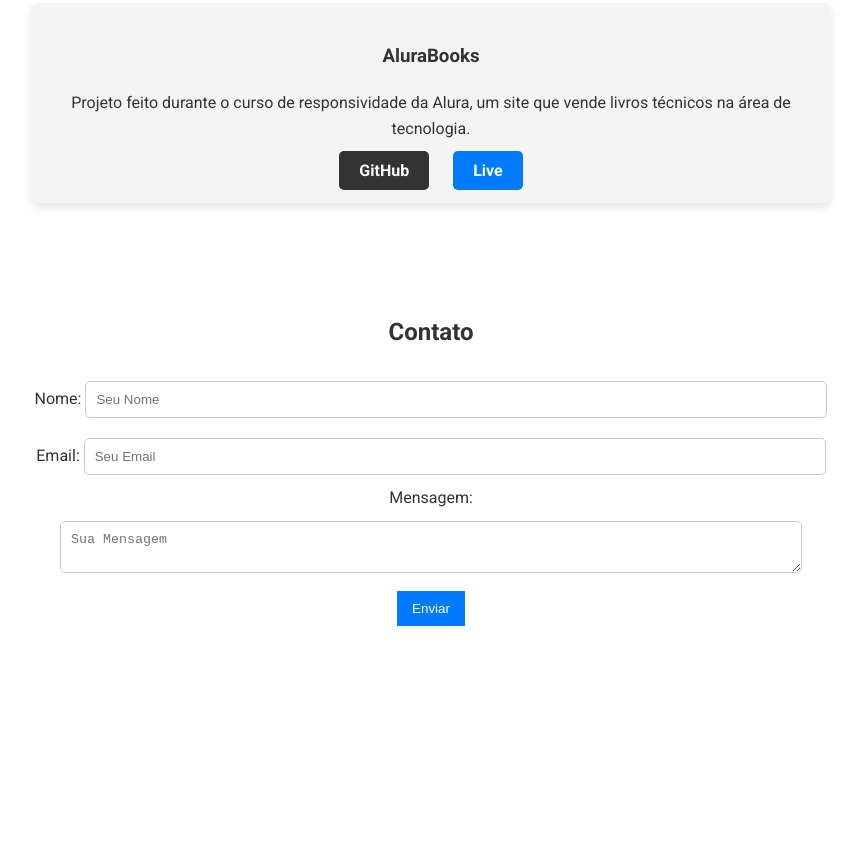
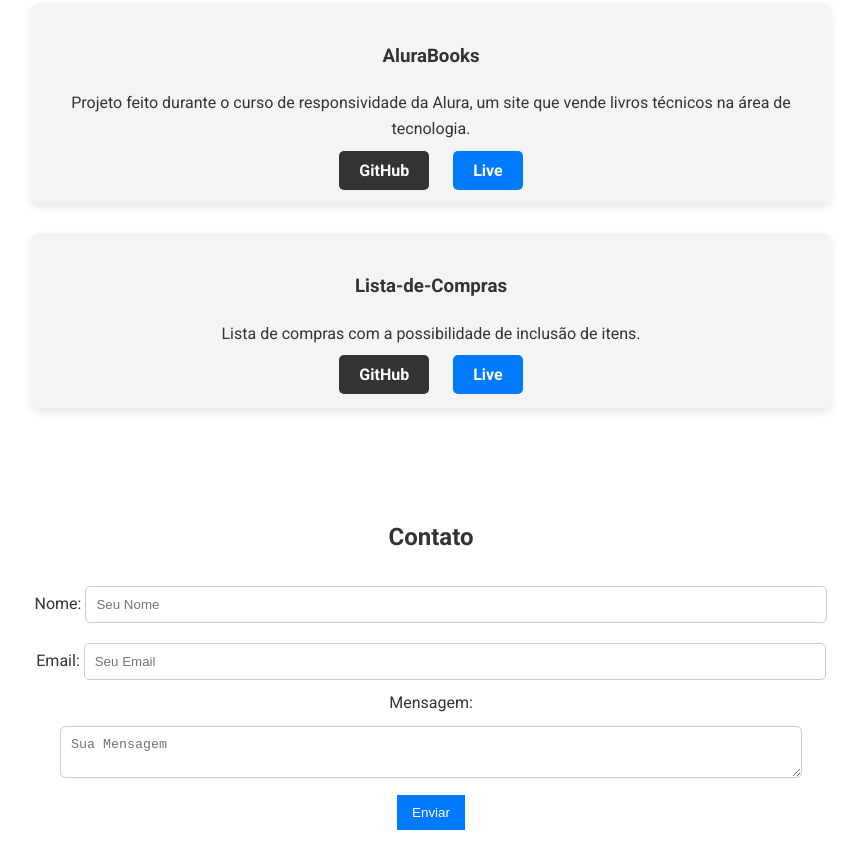
Before and after one commit to Renato8318/Meu-Portf-lio, a plain HTML site: page index.html in a window 1280 px wide. Shown: the part 1437-2305 px from the top of the page, without its empty margins (209-1070 px from the left). Before the commit the page ends 2103 px from the top, so only its background shows below. Drawn offline with nearby package versions, Linux system fonts and the light colour scheme.

Commit message:
Incluindo projeto lista de compras ao repositorio

```diff
--- a/index.html
+++ b/index.html
@@ -46,6 +46,12 @@
             <a href="https://github.com/Renato8318/AluraBooks" target="_blank" class="btn-github" rel="noopener">GitHub</a>
             <a href="https://alura-books-ruby.vercel.app/" target="_blank" class="btn-vercel" rel="noopener">Live</a>
         </div>
+        <div class="projeto">
+            <h3>Lista-de-Compras</h3>
+            <p>Lista de compras com a possibilidade de inclusão de itens.</p>
+            <a href="https://github.com/Renato8318/Lista-de-Compras" target="_blank" class="btn-github" rel="noopener">GitHub</a>
+            <a href="https://lista-de-compras-flame.vercel.app/" target="_blank" class="btn-vercel" rel="noopener">Live</a>
+        </div>
     </section>
 
     <!-- Seção Contato -->
```
